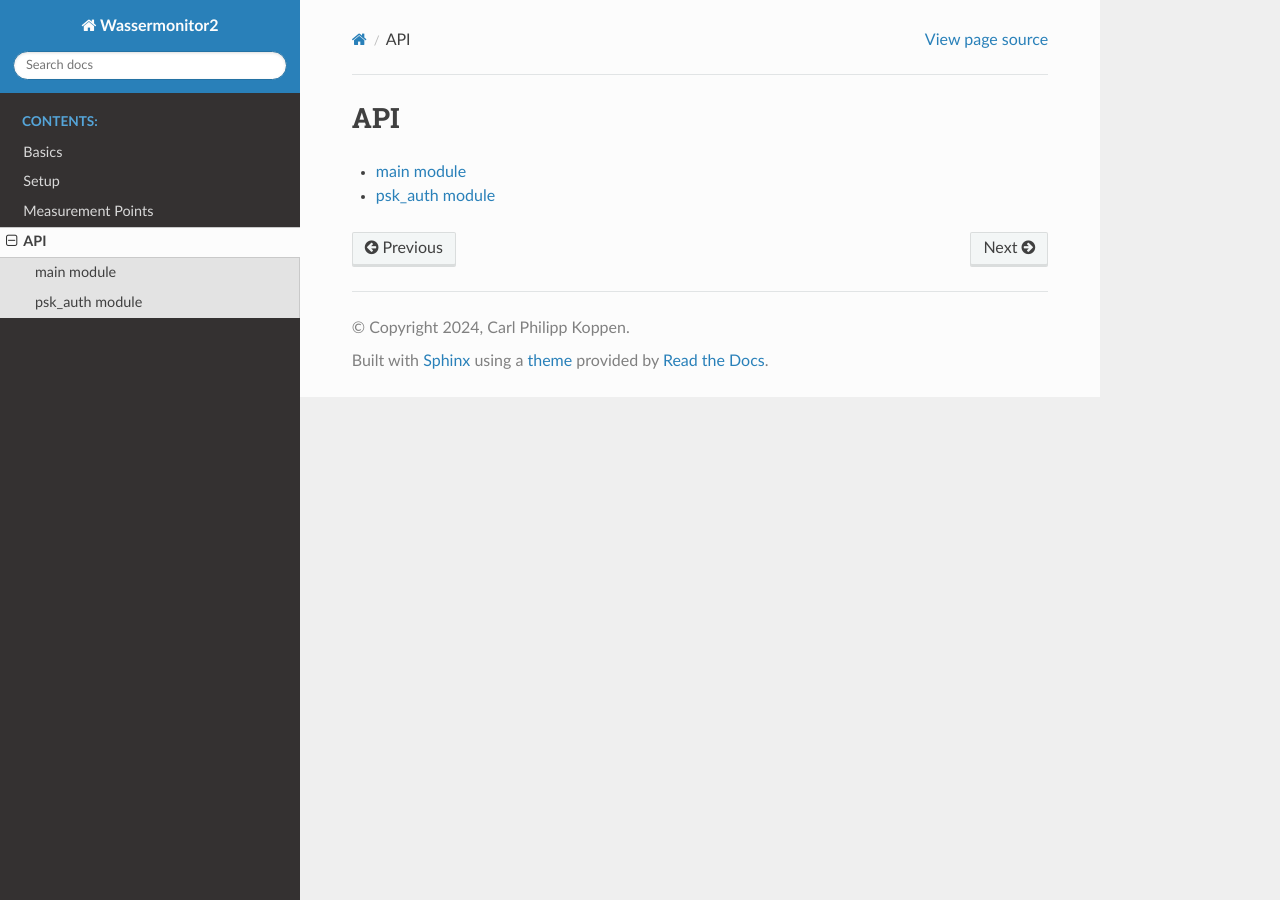
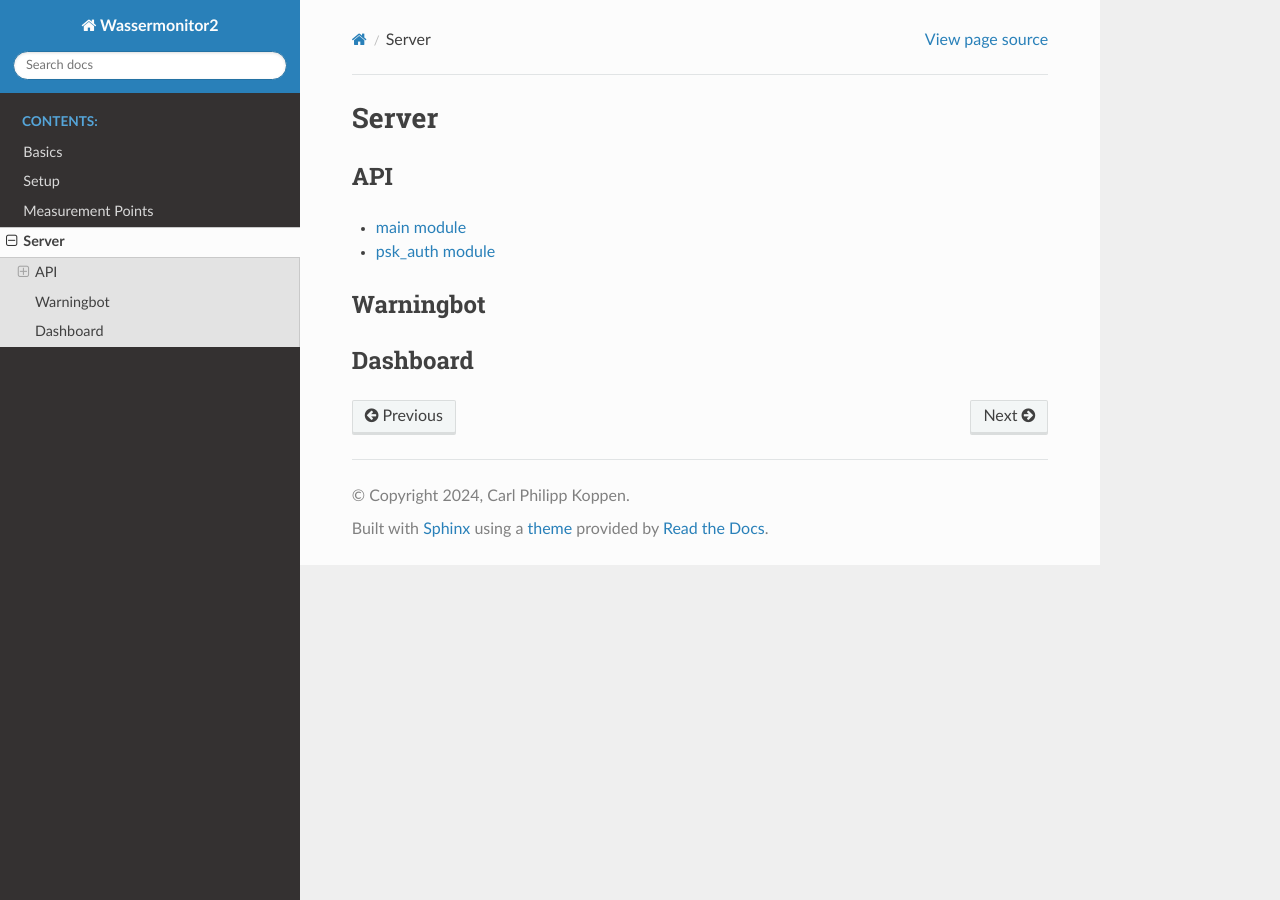
Before and after one commit to calphiko/Wassermonitor2, a Sphinx documentation site: the page built from Doc/source/modules.rst, in a window 1280 px wide. Built offline with Sphinx 7.4.7 and the Read the Docs theme 3.1.0, drawn with Linux system fonts in a browser that asks for light colours; pages that are not in the unit, such as notebooks, are missing from menus.

Commit message:
added dashboard

```diff
--- /dev/null
+++ b/Doc/source/dashboard.rst
@@ -0,0 +1 @@
+Bla Bla Bla
--- a/Doc/source/modules.rst
+++ b/Doc/source/modules.rst
@@ -1,6 +1,8 @@
+Server
+======
+
 API
-===
-
+---
 .. toctree::
    :maxdepth: 4
 
@@ -8,6 +10,18 @@ API
    database_utils
    psk_auth
 
+Warningbot
+----------
+
 .. toctree::
    :maxdepth: 3
    :caption: Contents:
+
+
+Dashboard
+---------
+
+.. toctree::
+   :maxdepth: 2
+
+   dashboard
```
